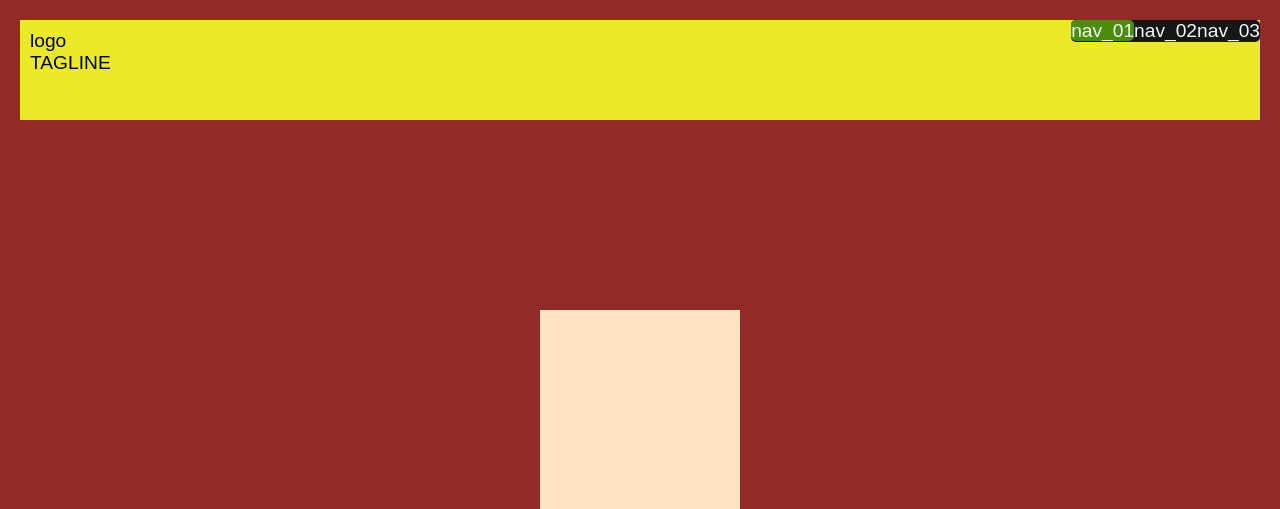
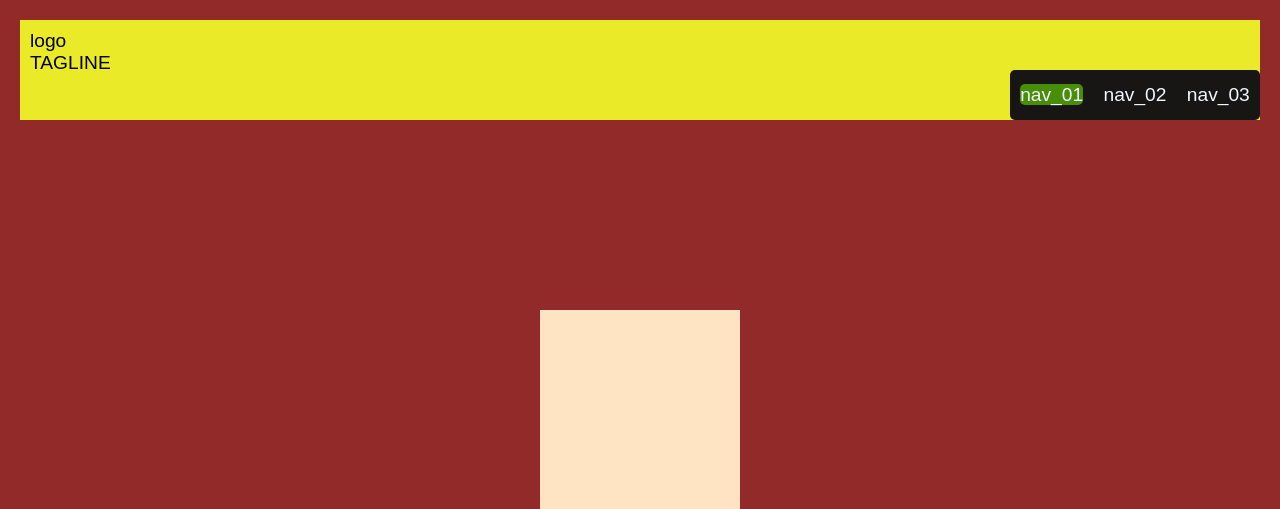
Before and after one commit to olivierjoubert/Firemen, a PHP site: page / in a window 1280 px wide. Shown: the top 509 px of the page. Run offline with PHP 8.4, Linux system fonts and the light colour scheme; some libraries are stand-ins or nearby versions.

Commit message:
html/css finished

```diff
--- a/index.php
+++ b/index.php
@@ -5,7 +5,6 @@
     <meta http-equiv="X-UA-Compatible" content="IE=edge">
     <meta name="viewport" content="width=device-width, initial-scale=1.0">
     <link rel="stylesheet" href="style.css">
-    <script src="https://kit.fontawesome.com/4b70a28ea3.js" crossorigin="anonymous"></script>
     <title>Fireman</title>
     </head>
     <body>
@@ -15,8 +14,10 @@
                 <img id="logo" src="" alt=""/>
                 <p>logo <br> TAGLINE</p>
             </div>
-            <div>
                 <nav>
+                    <div id="burger">
+                        <img id="burger-img" src="./image_firemen/burger.png" alt="burger"/>
+                    </div>
                     <ul id="menu">
                         <li>
                             <a class="a-active">nav_01</a>
@@ -29,10 +30,6 @@
                         </li>
                     </ul>
                 </nav>
-                <div id="burger">
-                    <img src="./image_firemen/burger.png" alt="burger"/>
-                </div>
-            </div>
         </header>
 
     <section id="container_button">
--- a/script.js
+++ b/script.js
@@ -1,6 +1,11 @@
 const burger = document.getElementById('burger');
 const menu = document.getElementById('menu');
 burger.addEventListener('click', () => {
+    if (menu.style.display === 'none'){
+        menu.style.display = 'flex';
+    }else{
+        menu.style.display = 'none';
+    }
 
     }
 )
--- a/style.css
+++ b/style.css
@@ -32,16 +32,24 @@ header{
     width: 100%;
     background-color: var(--secondary-color);
 }
+nav{
+    display: flex;
+    flex-direction: column-reverse;
+    justify-content: flex-start;
+}
 
 #menu{
-    width: auto;
     display : flex;
-    justify-content: flex-end;
+    width: 250px;
+    height: 50px;
+    justify-content: space-around;
     list-style: none;
     background-color: #181515;
     border-radius: 5px;
 }
-
+li{
+    margin: auto;
+}
 li :hover:not(.active){
     background-color: #5f5b5b;
     cursor: pointer;
@@ -59,7 +67,9 @@ a{
     display:none;
     cursor: pointer;
 }
-
+#burger-img{
+    width: 50px;
+}
 #logo_container{
     display: flex;
     align-items: flex-start;
@@ -92,6 +102,11 @@ footer {
         display: none;
     }
     #burger{
-        display: block;
+        display: flex;
+        justify-content: flex-end;
     }
 }
+
+.display-flex{
+    display: flex;
+}
```
